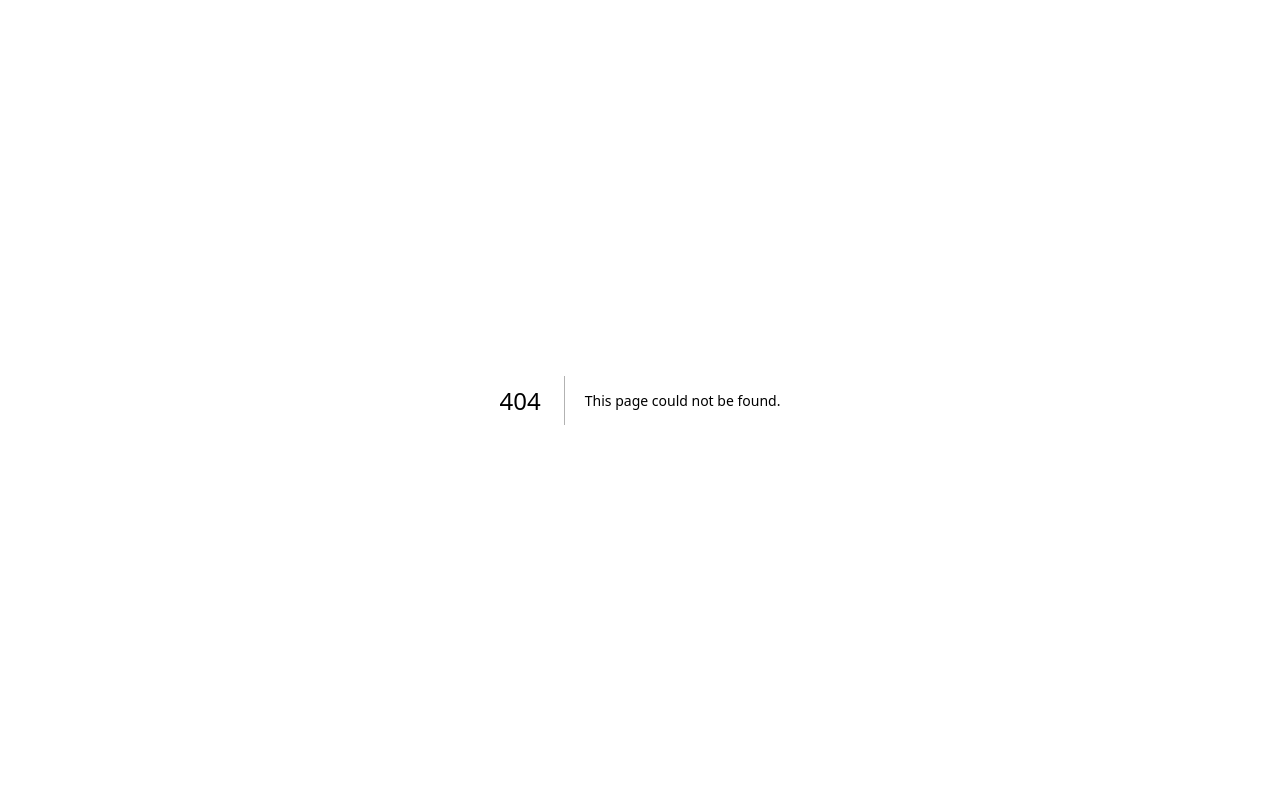
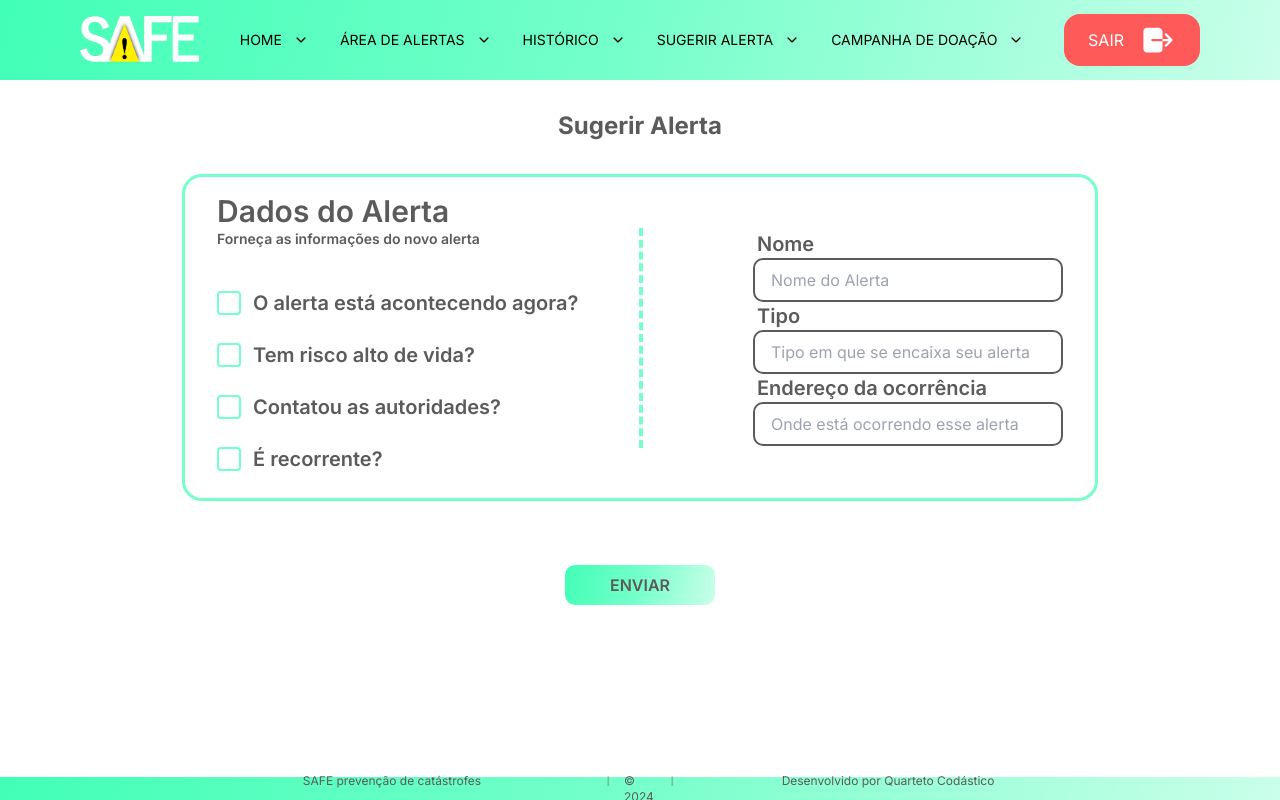
Before and after one commit to Quarteto-Codastico/SAFE-disaster-prevention, a Next.js app: page /dashboard/suggestion in a window 1280 px wide. Before the commit this address had no page. Built offline with nearby package versions, Linux system fonts and the light colour scheme.

Commit message:
feat: add user suggestions page

```diff
--- /dev/null
+++ b/src/app/dashboard/suggestion/page.tsx
@@ -0,0 +1,114 @@
+import { Checkbox, CheckboxGroup } from "@chakra-ui/react";
+
+export default function suggestion() {
+	const style = {
+		position: "relative", // Necessário para posicionar o pseudo-elemento corretamente
+		".chakra-checkbox__control": {
+			width: "24px", // Largura do checkbox
+			height: "24px", // Altura do checkbox
+			padding: "4px", // Padding para o checkbox
+			backgroundColor: "white", // Fundo branco quando desmarcado
+			borderColor: "#75FFCA", // Cor da borda
+			borderWidth: "2px", // Espessura da borda
+			borderRadius: "4px", // Arredondamento do checkbox
+			display: "flex",
+			alignItems: "center",
+			justifyContent: "center",
+			transition: "background-color 0.2s, border-color 0.2s", // Transições suaves
+			boxSizing: "border-box", // Inclui padding e borda no tamanho total
+		},
+		"input:checked + .chakra-checkbox__control": {
+			backgroundColor: "#75FFCA", // Fundo verde quando marcado
+			borderColor: "#75FFCA", // Borda verde quando marcado
+		},
+		"input:checked + .chakra-checkbox__control::before": {
+			content: '""',
+			display: "block",
+			width: "16px",
+			height: "16px",
+			backgroundColor: "white", // Cor do marcador
+			borderRadius: "4px", // Arredondamento do marcador
+		},
+		"input:focus + .chakra-checkbox__control": {
+			boxShadow: "none", // Remove a sombra ao focar
+		},
+	};
+	return (
+		<div className="flex flex-col w-[100%] max-w-[1600px] h-[495px] mx-auto mt-[110px] mb-[170px]">
+			<h1 className="text-[#5B5B5B] text-2xl font-bold self-center mb-8">
+				Sugerir Alerta
+			</h1>
+			<div className="flex w-[916px] h-[400px] border-[3px] border-[#75FFCA] rounded-[20px] mx-auto mb-16 box-border">
+				<div className="w-[100%] pl-8">
+					<h1 className="text-[#5B5B5B] text-3xl font-semibold self-center   pt-4">
+						Dados do Alerta
+					</h1>
+					<p className="text-[#5B5B5B] text-sm font-semibold self-center mb-8 ">
+						Forneça as informações do novo alerta
+					</p>
+
+					<div className="flex flex-col justify-center gap-6 mt-10">
+						<Checkbox sx={style}>
+							<h1 className="text-[#5B5B5B] text-xl font-semibold self-center pl-1">
+								O alerta está acontecendo agora?
+							</h1>
+						</Checkbox>
+						<Checkbox sx={style}>
+							<h1 className="text-[#5B5B5B] text-xl font-semibold self-center pl-1">
+								Tem risco alto de vida?
+							</h1>
+						</Checkbox>
+						<Checkbox sx={style}>
+							<h1 className="text-[#5B5B5B] text-xl font-semibold self-center pl-1">
+								Contatou as autoridades?
+							</h1>
+						</Checkbox>
+						<Checkbox sx={style}>
+							<h1 className="text-[#5B5B5B] text-xl font-semibold self-center pl-1">
+								É recorrente?
+							</h1>
+						</Checkbox>
+					</div>
+				</div>
+				<div
+					className="flex flex-col w-[100%] items-end justify-center pr-8 h-[220px] my-auto
+                                border-l-[4px] border-[#75FFCA] border-dashed"
+				>
+					<div className="w-[310px]">
+						<h1 className="text-[#5B5B5B] text-xl font-semibold self-center pl-1">
+							Nome
+						</h1>
+						<input
+							type="text"
+							placeholder="Nome do Alerta"
+							className="w-[100%] border-[2px] border-[#5B5B5B] rounded-[10px] outline-none pl-4 py-[8px]"
+						/>
+					</div>
+					<div className="w-[310px]">
+						<h1 className="text-[#5B5B5B] text-xl font-semibold self-center pl-1">
+							Tipo
+						</h1>
+						<input
+							type="text"
+							placeholder="Tipo em que se encaixa seu alerta"
+							className="w-[100%] border-[2px] border-[#5B5B5B] rounded-[10px] outline-none pl-4 py-[8px]"
+						/>
+					</div>
+					<div className="w-[310px]">
+						<h1 className="text-[#5B5B5B] text-xl font-semibold self-center pl-1">
+							Endereço da ocorrência
+						</h1>
+						<input
+							type="text"
+							placeholder="Onde está ocorrendo esse alerta"
+							className="w-[100%] border-[2px] border-[#5B5B5B] rounded-[10px] outline-none pl-4 py-[8px]"
+						/>
+					</div>
+				</div>
+			</div>
+			<button className="flex w-[150px] justify-center items-center font-semibold gap-4 py-2 px-6  bg-clientGradient rounded-[10px] text-[#5B5B5B] mx-auto">
+				ENVIAR
+			</button>
+		</div>
+	);
+}
```
